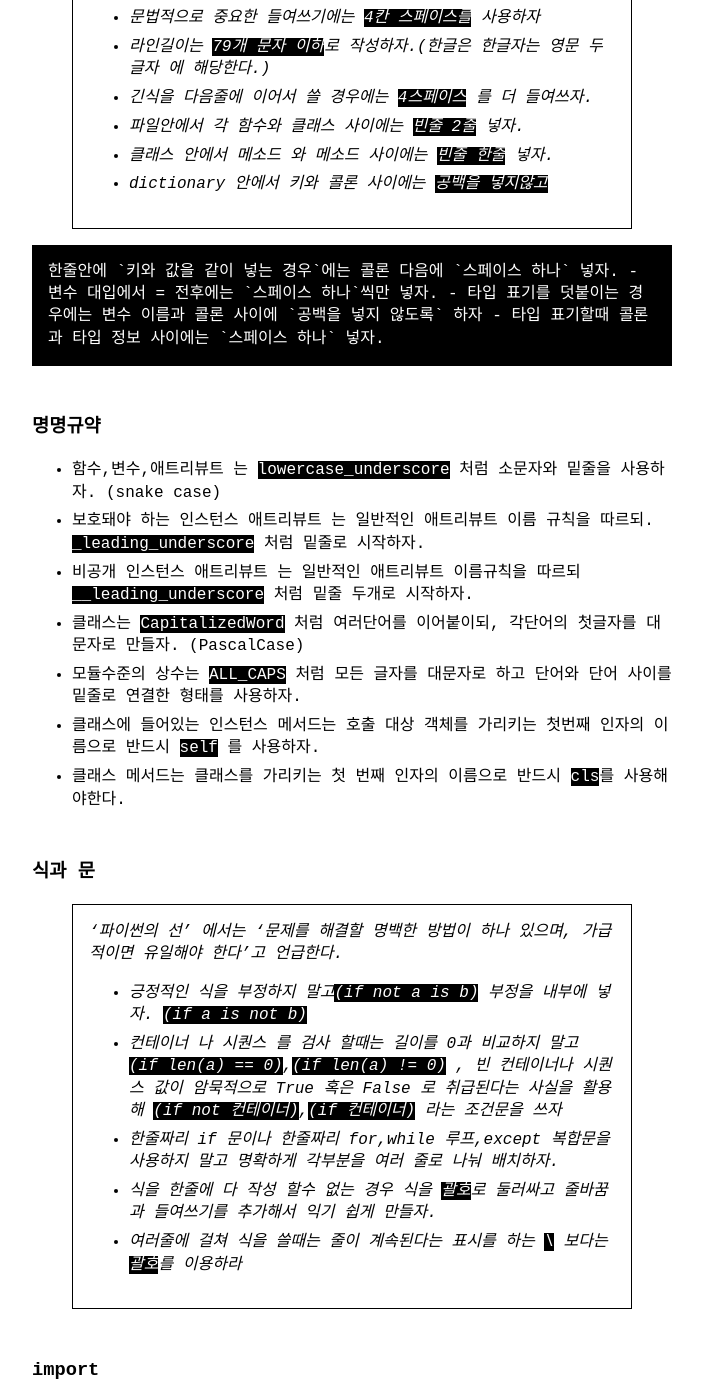
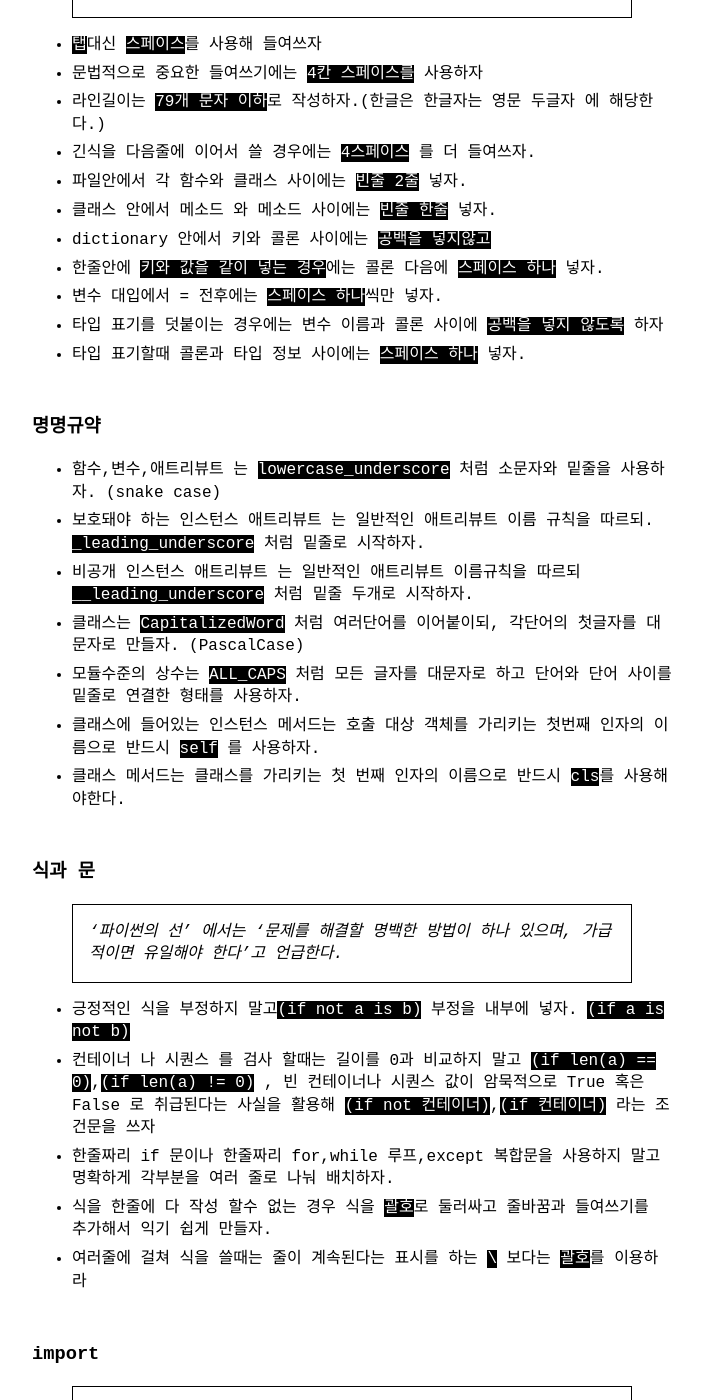
Before and after one commit to coodns/blog, a Jekyll site: the page built from _posts/2022-05-08-Pep8 스타일 가이드.md, in a window 1280 px wide and 1400 px high, scrolled down 694 px. Shown: the whole window, without its empty margins (288-991 px from the left). Built offline with Jekyll 4.4.1, drawn with Linux system fonts in a browser that asks for light colours; comment, search, counter and statistics services are not loaded; some of the changed text lies outside the part shown.

Commit message:
style edit

```diff
--- a/_posts/2022-05-08-Pep8 스타일 가이드.md
+++ b/_posts/2022-05-08-Pep8 스타일 가이드.md
@@ -8,13 +8,14 @@ category: Python
 - **Python enhancedment Proposal #8** 으로 파이썬 개선 제안 또는 PEP8 이라고 부른다.
 - PEP8 은 파이썬 코드를 어떤 형식으로 작성할지 알려주는 `스타일 가이드` 이다.
 
-PEP 8 을 이용하는 이유
+### PEP 8 을 이용하는 이유
 1. 문법만 올바르다면 어떤형식으로 코드를 작성해도 되지만 일관적인 스타일 을 사용한다면 코드를 더욱 친숙하게 접근하고 , 코드 가용성을 키울수 있다.
 2. 협업 을 할때 공통된 스타일가이드를 따른다면 더욱 쉽게 이를 진행할수 있다.
 3. 실수를 줄일수 있으며 코드를 수정하기도 편하다.
 
 ### 공백
 > 여기서 의미하는 공백은 탭,스패이스,새줄(newLine) 등의 문자를 모두 합한 말이다.
+
 - `탭`대신 `스페이스`를 사용해 들여쓰자
 - 문법적으로 중요한 들여쓰기에는 `4칸 스페이스를` 사용하자
 - 라인길이는 `79개 문자 이하`로 작성하자.(한글은 한글자는 영문 두글자 에 해당한다.)
@@ -22,8 +23,7 @@ PEP 8 을 이용하는 이유
 - 파일안에서 각 함수와 클래스 사이에는 `빈줄 2줄` 넣자.
 - 클래스 안에서 메소드 와 메소드 사이에는 `빈줄 한줄` 넣자.
 - dictionary 안에서 키와 콜론 사이에는 `공백을 넣지않고`
-
-    한줄안에 `키와 값을 같이 넣는 경우`에는 콜론 다음에 `스페이스 하나` 넣자.
+- 한줄안에 `키와 값을 같이 넣는 경우`에는 콜론 다음에 `스페이스 하나` 넣자.
 - 변수 대입에서 = 전후에는 `스페이스 하나`씩만 넣자.
 - 타입 표기를 덧붙이는 경우에는 변수 이름과 콜론 사이에 `공백을 넣지 않도록` 하자
 - 타입 표기할때 콜론과 타입 정보 사이에는 `스페이스 하나` 넣자.
@@ -40,6 +40,7 @@ PEP 8 을 이용하는 이유
 
 ### 식과 문
 > '파이썬의 선' 에서는 '문제를 해결할 명백한 방법이 하나 있으며, 가급적이면 유일해야 한다'고 언급한다.
+
 - 긍정적인 식을 부정하지 말고`(if not a is b)` 부정을 내부에 넣자. `(if a is not b)`
 - 컨테이너 나 시퀀스 를 검사 할때는 길이를 0과 비교하지 말고 `(if len(a) == 0)`,`(if len(a) != 0)` , 빈 컨테이너나 시퀀스 값이 암묵적으로 True 혹은 False 로 취급된다는 사실을 활용해 `(if not 컨테이너)`,`(if 컨테이너)` 라는 조건문을 쓰자
 - 한줄짜리 if 문이나 한줄짜리 for,while 루프,except 복합문을 사용하지 말고 명확하게 각부분을 여러 줄로 나눠 배치하자.
@@ -48,6 +49,7 @@ PEP 8 을 이용하는 이유
 
 ### import
 > Pylint 도구 를 사용하면 PEP8 스타일 가이드를 자동으로 실행 해주며 , 다양한 오류를 감지해준다.
+
 - `import` 문을 항상 파일 맨 앞에 위치시켜라.
 - 모듈을 import 할때는 절대적인 이름을 사용하고 , 현모듈의 경로에 상대적인 이름을 사용하지 말라
 
```
